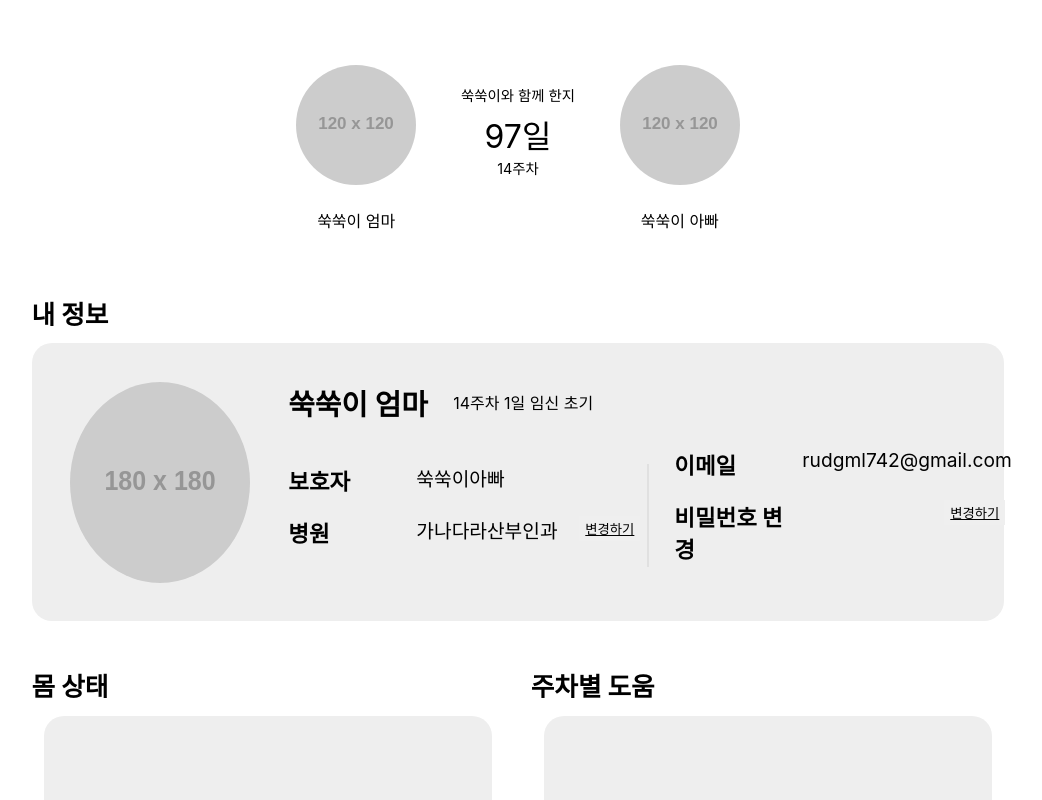
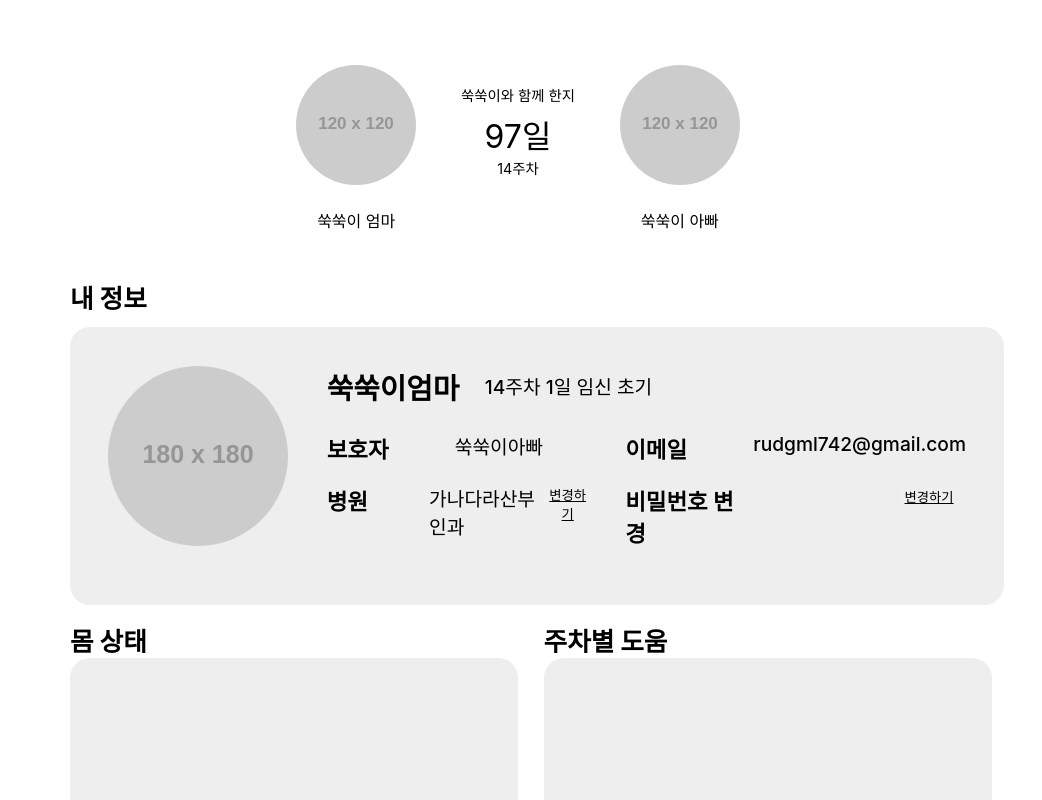
Before and after one commit to KNU-Moing/moing-front, a React (Create React App) app: page /Mypage in a window 1280 px wide. Shown: the top 800 px of the page, without its empty margins (122-1164 px from the left). Built offline with nearby package versions, Linux system fonts and the light colour scheme.

Commit message:
refactor: emotion css 적용

```diff
--- a/src/component/project/mypage/component.tsx
+++ b/src/component/project/mypage/component.tsx
@@ -6,39 +6,248 @@ interface ButtonProp {
   onClick: () => void;
 }
 
+export const Overlay = ({ children }: { children: React.ReactNode }) => (
+  <div
+    css={css`
+      display: flex;
+      flex-direction: column;
+      align-items: center;
+    `}
+  >
+    {children}
+  </div>
+);
+
+export const MyPageContainer = ({
+  title,
+  children,
+}: {
+  title: string;
+  children: React.ReactNode;
+}) => (
+  <div
+    css={css`
+      font-size: ${theme.typography.body2Bold.fontSize};
+      font-weight: ${theme.typography.body2Bold.fontWeight};
+      width: 70%;
+    `}
+  >
+    {title}
+    <div
+      css={css`
+        background-color: ${theme.palette.gray[200]};
+        width: 100%;
+        padding: ${theme.spacing.sm};
+        margin-top: ${theme.spacing.xs};
+        border-radius: 20px;
+        display: flex;
+      `}
+    >
+      {children}
+    </div>
+  </div>
+);
+
+/*
+*
+상단 프로필
+*
+*/
+
+export const ProfileSection = ({ children }: { children: React.ReactNode }) => (
+  <div
+    css={css`
+      display: flex;
+      flex-direction: row;
+      margin: 20px;
+    `}
+  >
+    {children}
+  </div>
+);
+
 export const Profile = (props: { name: string; src: string }) => {
+  const size = "120px";
   return (
-    <div style={{ textAlign: "center", margin: theme.spacing.md }}>
-      <img
-        style={{ borderRadius: "70%", margin: theme.spacing.sm }}
-        src={props.src}
-        alt="프로필 사진"
-      ></img>
+    <div
+      css={css`
+        text-align: center;
+        margin: ${theme.spacing.md};
+      `}
+    >
+      <ProfileImg src={props.src} size={size}></ProfileImg>
       <div>{props.name}</div>
     </div>
   );
 };
+
+export const ProfileImg = (props: { src: string; size: string }) => {
+  return (
+    <img
+      css={css`
+        border-radius: 70%;
+        margin: ${theme.spacing.sm};
+        width: ${props.size};
+        height: ${props.size};
+      `}
+      src={props.src}
+      alt="프로필 사진"
+    ></img>
+  );
+};
+
 export const PregancyPeriod = (props: {
   name: string;
   day: number;
   week: number;
 }) => {
   return (
-    <div style={{ textAlign: "center" }}>
-      <div style={{ fontSize: "0.9rem", paddingTop: theme.spacing.xxxl }}>
+    <div
+      css={css`
+        text-align: center;
+        font-size: 0.9rem;
+      `}
+    >
+      <div
+        css={css`
+          padding-top: ${theme.spacing.xxxl};
+        `}
+      >
         {props.name}와 함께 한지
       </div>
-      <div style={{ fontSize: theme.font.xl, paddingTop: theme.spacing.xxs }}>
+      <div
+        css={css`
+          font-size: ${theme.font.xl};
+          padding-top: ${theme.spacing.xxs};
+        `}
+      >
         {props.day}일
       </div>
-      <div style={{ fontSize: "0.9rem" }}>{props.week}주차</div>
+      <div>{props.week}주차</div>
     </div>
+  );
+};
+
+/*
+*
+내 정보
+*
+*/
+
+export const InfoLayer = ({ children }: { children: React.ReactNode }) => (
+  <div
+    css={css`
+      display: flex;
+      alignitems: center;
+      justifycontent: flex-start;
+    `}
+  >
+    {children}
+  </div>
+);
+
+export const InfoSection = ({ children }: { children: React.ReactNode }) => (
+  <div
+    css={css`
+      width: 50%;
+    `}
+  >
+    {children}
+  </div>
+);
+export const InfoLeftSection = ({
+  children,
+}: {
+  children: React.ReactNode;
+}) => (
+  <InfoSection
+    css={css`
+      background-color: ${theme.palette.gray[800]};
+      border-right: solid 2px ${theme.palette.gray[300]};
+    `}
+  >
+    {children}
+  </InfoSection>
+);
+export const InfoBtnSection = ({ children }: { children: React.ReactNode }) => (
+  <div
+    css={css`
+      display: flex;
+      justify-content: space-between;
+    `}
+  >
+    {children}
+  </div>
+);
+
+export const InfoDetail = (props: { title: string; context: string }) => {
+  return (
+    <div
+      css={css`
+        display: flex;
+        margin-bottom: ${theme.spacing.sm};
+        font-size: ${theme.typography.body4.fontSize};
+        font-weight: ${theme.typography.body4.fontWeight};
+      `}
+    >
+      <div
+        css={css`
+          font-size: ${theme.typography.body3Bold.fontSize};
+          font-weight: ${theme.typography.body3Bold.fontWeight};
+          width: 10vw;
+        `}
+      >
+        {props.title}
+      </div>
+      {props.context}
+    </div>
+  );
+};
+
+export const InfoProfile = (props: { name: string; day: number }) => {
+  return (
+    <div
+      css={css`
+        display: flex;
+        align-items: center;
+        margin-bottom: ${theme.spacing.md};
+        font-size: ${theme.typography.body4.fontSize};
+        font-weight: ${theme.typography.body4.fontWeight};
+      `}
+    >
+      <div
+        css={css`
+          font-size: ${theme.typography.body1Bold.fontSize};
+          font-weight: ${theme.typography.body1Bold.fontWeight};
+          margin-right: 2vw;
+        `}
+      >
+        {props.name}
+      </div>
+      <div>14주차 1일 임신 초기</div>
+    </div>
+  );
+};
+
+export const ChangeButton = ({ onClick }: ButtonProp) => {
+  return (
+    <button
+      css={css`
+        border: none;
+        height: ${theme.spacing.md};
+        margin-right: ${theme.spacing.xxs};
+        text-decoration: underline;
+      `}
+      onClick={onClick}
+    >
+      변경하기
+    </button>
   );
 };
 
 export const BlankSection = (props: { title: string }) => {
   return (
-    <div style={{ margin: theme.spacing.xs }}>
+    <div style={{ marginLeft: `${theme.spacing.md}` }}>
       <div
         style={{
           fontSize: theme.typography.body2Bold.fontSize,
@@ -52,49 +261,9 @@ export const BlankSection = (props: { title: string }) => {
           backgroundColor: theme.palette.gray[200],
           height: "70vh",
           width: "35vw",
-          margin: theme.spacing.xs,
           borderRadius: "20px",
         }}
       ></div>
     </div>
   );
 };
-
-export const Information = (props: { title: string; context: string }) => {
-  return (
-    <div style={{ display: "flex", marginBottom: theme.spacing.sm }}>
-      <div
-        style={{
-          fontSize: theme.typography.body3Bold.fontSize,
-          fontWeight: theme.typography.body3Bold.fontWeight,
-          width: "10vw",
-        }}
-      >
-        {props.title}
-      </div>
-      <div
-        style={{
-          fontSize: theme.typography.body4.fontSize,
-        }}
-      >
-        {props.context}
-      </div>
-    </div>
-  );
-};
-
-export const ChangeButton = ({ onClick }: ButtonProp) => {
-  return (
-    <button
-      style={{
-        border: "none",
-        height: theme.spacing.md,
-        marginRight: theme.spacing.xxs,
-        textDecoration: "underline",
-      }}
-      onClick={onClick}
-    >
-      변경하기
-    </button>
-  );
-};
--- a/src/component/project/mypage/index.tsx
+++ b/src/component/project/mypage/index.tsx
@@ -1,11 +1,22 @@
 import React, { useState } from "react";
 import {
+  Overlay,
+  MyPageContainer,
+  ProfileSection,
   Profile,
   PregancyPeriod,
   BlankSection,
-  Information,
+  InfoLayer,
+  InfoDetail,
+  InfoProfile,
   ChangeButton,
+  ProfileImg,
+  InfoSection,
+  InfoLeftSection,
+  InfoBtnSection,
 } from "./component";
+/** @jsxImportSource @emotion/react */
+import { css } from "@emotion/react";
 import { HospitalModal, UpdatedModal, InfoModal } from "./modal";
 import theme from "../../../styles/theme";
 
@@ -16,107 +27,56 @@ export const MyPage = () => {
   const [isOpenInfo, setIsOpenedInfo] = useState(false);
   const [isOpenUpdated, setIsOpenUpdated] = useState(false);
 
+  const [username, setUsername] = useState("");
+  const [partner, setPartner] = useState("");
+
   return (
-    <div
-      style={{
-        display: "flex",
-        flexDirection: "column",
-        alignItems: "center",
-      }}
-    >
-      <p style={{ display: "flex", flexDirection: "row", margin: "20px" }}>
+    <Overlay>
+      <ProfileSection>
         <Profile name="쑥쑥이 엄마" src={dummyImage}></Profile>
         <PregancyPeriod name="쑥쑥이" day={97} week={14}></PregancyPeriod>
         <Profile name="쑥쑥이 아빠" src={dummyImage}></Profile>
-      </p>
-      <p>
+      </ProfileSection>
+
+      <MyPageContainer title="내 정보">
+        <ProfileImg src={dummyImage2} size="180px"></ProfileImg>
         <div
-          style={{
-            fontSize: theme.typography.body2Bold.fontSize,
-            fontWeight: theme.typography.body2Bold.fontWeight,
-          }}
+          css={css`
+            padding: ${theme.spacing.sm};
+          `}
         >
-          내 정보
-        </div>
-        <div
-          style={{
-            backgroundColor: theme.palette.gray[200],
-            width: "73vw",
-            padding: theme.spacing.sm,
-            marginTop: theme.spacing.xs,
-            borderRadius: "20px",
-            display: "flex",
-          }}
-        >
-          <img
-            src={dummyImage2}
-            style={{ borderRadius: "70%", margin: theme.spacing.sm }}
-          ></img>
-          <div style={{ padding: theme.spacing.sm }}>
-            <div
-              style={{
-                display: "flex",
-                alignItems: "center",
-                marginBottom: theme.spacing.md,
-              }}
-            >
-              <div
-                style={{
-                  fontSize: theme.typography.body1Bold.fontSize,
-                  fontWeight: theme.typography.body1Bold.fontWeight,
-                  marginRight: "2vw",
-                }}
-              >
-                쑥쑥이 엄마
-              </div>
-              <div>14주차 1일 임신 초기</div>
-            </div>
+          <InfoProfile name="쑥쑥이엄마" day={97}></InfoProfile>
 
-            <div
-              style={{
-                display: "flex",
-                alignItems: "center",
-                justifyContent: "flex-start",
-              }}
-            >
-              <div
-                style={{
-                  width: "28vw",
-                  borderRight: `solid 2px ${theme.palette.gray[300]}`,
-                }}
-              >
-                <Information title="보호자" context="쑥쑥이아빠"></Information>
-                <div
-                  style={{ display: "flex", justifyContent: "space-between" }}
-                >
-                  <Information
+          <InfoLayer>
+            <InfoLeftSection>
+              <InfoDetail title="보호자" context="쑥쑥이아빠"></InfoDetail>
+              <InfoBtnSection>
+                <InfoDetail
                   title="병원"
                   context="가나다라산부인과"
-                  ></Information>
+                ></InfoDetail>
                 <ChangeButton
                   onClick={() => setIsOpenedHospital(true)}
                 ></ChangeButton>
-                </div>
-              </div>
+              </InfoBtnSection>
+            </InfoLeftSection>
             <div style={{ marginLeft: theme.spacing.md }}>
-                <Information
+              <InfoDetail
                 title="이메일"
                 context="rudgml742@gmail.com"
-                ></Information>
-                <div
-                  style={{ display: "flex", justifyContent: "space-between" }}
-                >
-                  <Information title="비밀번호 변경" context=""></Information>
+              ></InfoDetail>
+              <InfoBtnSection>
+                <InfoDetail title="비밀번호 변경" context=""></InfoDetail>
                 <ChangeButton
                   onClick={() => setIsOpenedInfo(true)}
                 ></ChangeButton>
+              </InfoBtnSection>
             </div>
+          </InfoLayer>
         </div>
-            </div>
-          </div>
-        </div>
-      </p>
-      <p style={{ display: "flex" }}>
+      </MyPageContainer>
+
+      <p style={{ display: "flex", justifyContent: "space-between" }}>
         <BlankSection title="몸 상태"></BlankSection>
         <BlankSection title="주차별 도움"></BlankSection>
       </p>
@@ -133,6 +93,6 @@ export const MyPage = () => {
         isOpen={isOpenUpdated}
         closeModal={() => setIsOpenUpdated(false)}
       ></UpdatedModal>
-    </div>
+    </Overlay>
   );
 };
--- a/src/component/project/mypage/modal.tsx
+++ b/src/component/project/mypage/modal.tsx
@@ -16,7 +16,7 @@ import {
   EmailInfo,
   InputWithBtn,
   InputPwd,
-  InputBox,
+  InputHospital,
 } from "./modalComponent";
 
 interface ModalProps {
@@ -63,7 +63,7 @@ export const HospitalModal = ({ isOpen, closeModal }: ModalProps) => {
       ) : (
         <div>
           변경 할 산부인과를 검색해주세요
-          <InputBox context={name} setContext={setName}></InputBox>
+          <InputHospital context={name} setContext={setName}></InputHospital>
           {name === "" ? null : <SubmitBtn onClick={handleSubmit} />}
         </div>
       )}
```
Also changed, not shown: src/component/project/mypage/modalComponent.tsx (+6 -9 lines). Lines whose indentation alone changed are shown as unchanged.
